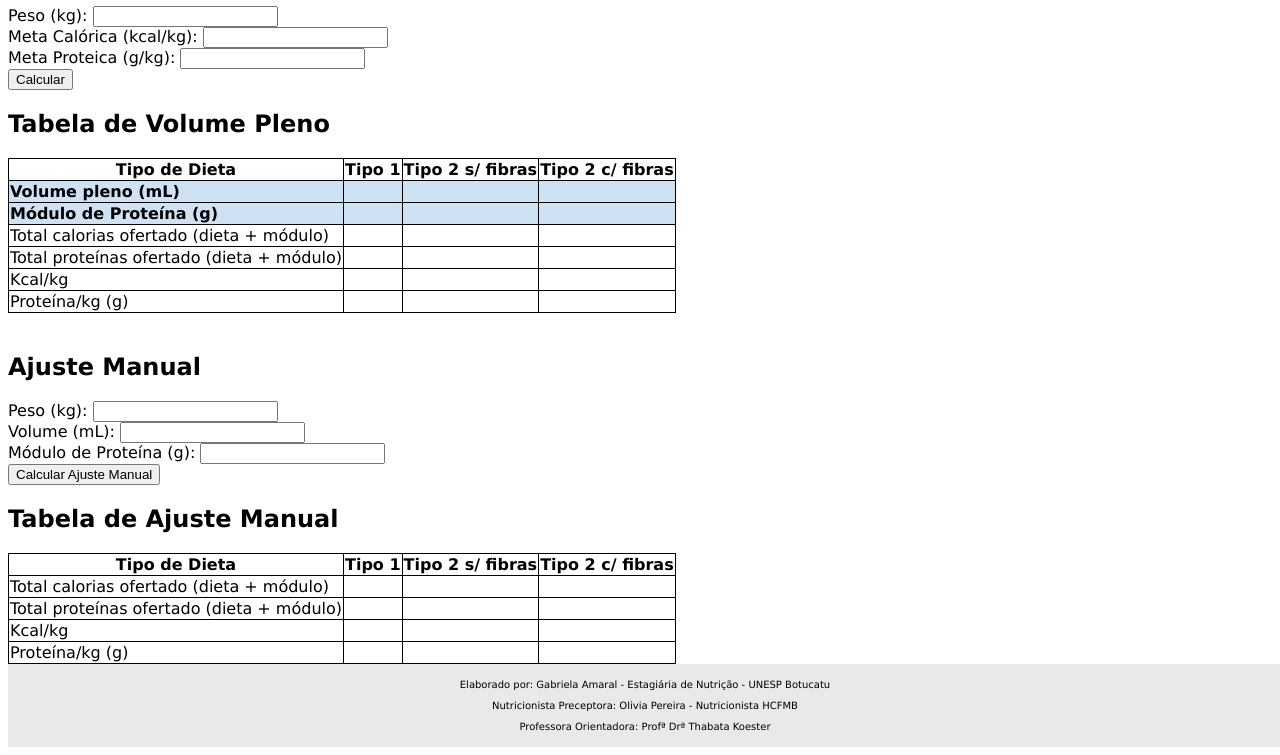
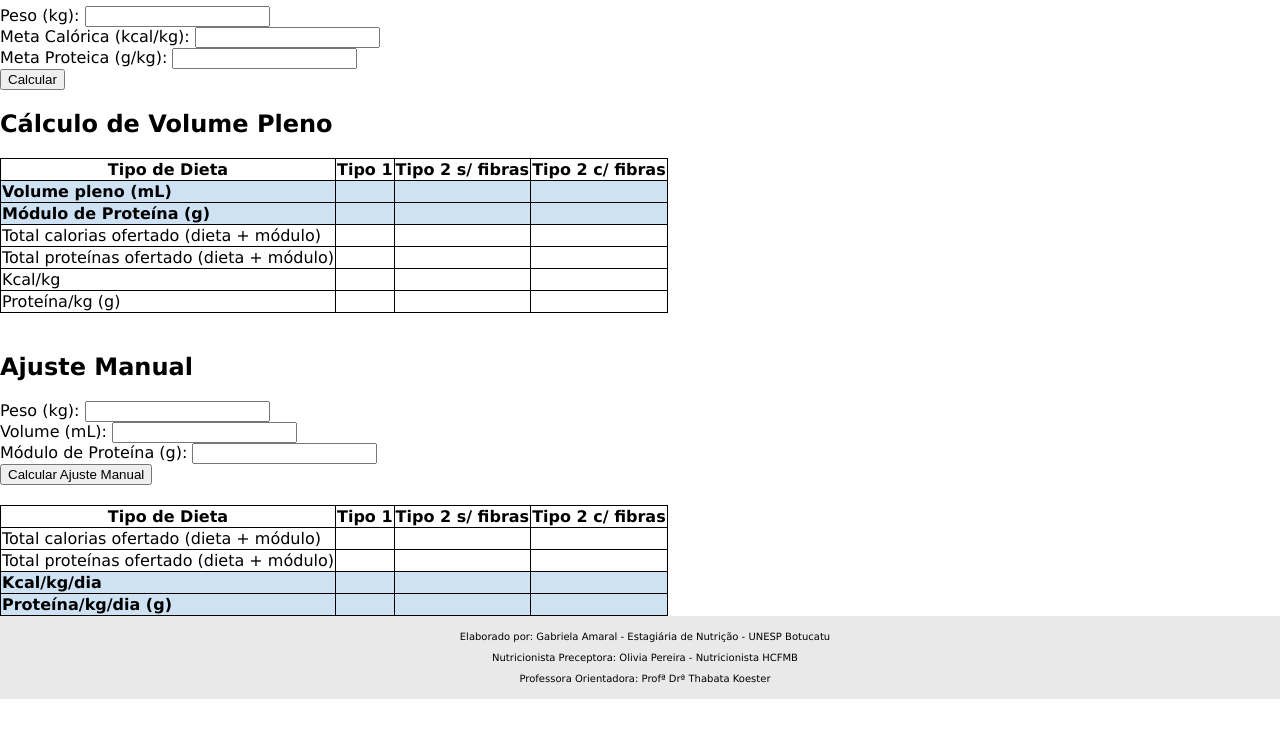
Before and after one commit to gabriela-conceicao/enteral, a plain HTML site: page index.html in a window 1280 px wide. Shown: the part 75-830 px from the top of the page. After the commit the page ends 800 px from the top, so only its background shows below. Drawn offline with Linux system fonts and the light colour scheme.

Commit message:
index.html

```diff
--- a/index.html
+++ b/index.html
@@ -1,10 +1,13 @@
 <!DOCTYPE html>
 <html>
 <head>
+    <meta name="viewport" content="width=device-width, initial-scale=1">
     <title>Cálculo de Dieta Enteral HCFMB</title>
     <style>
         body {
             font-family: Verdana, sans-serif;
+            margin: 0;
+            padding: 0;
         }
 
         /* Estilos para o rodapé */
@@ -12,15 +15,23 @@
             background-color: #e9e9e9;
             padding: 5px;
             text-align: center;
-            position: bottom;
-            bottom: 0;
             width: 100%;
             font-size: 10px;
         }
 
+        /* Adicione media queries para estilos responsivos */
+        @media screen and (max-width: 768px) {
+            /* Estilos para telas menores (por exemplo, largura máxima de 768px) */
+            table {
+                font-size: 12px; /* Reduzir o tamanho da fonte nas tabelas */
+            }
+
+            /* Adicione mais estilos responsivos conforme necessário */
+        }
+
         .linha-destaque {
-            background-color: #cfe2f3; /* Define a cor de fundo desejada */
-            font-weight: bold; /* Torna o texto em negrito */
+            background-color: #cfe2f3;
+            font-weight: bold;
         }
 
         .linha-destaque td {
@@ -185,7 +196,7 @@
 
     <div style="margin-top: 20px;"></div>
 
-    <h2>Tabela de Volume Pleno</h2>
+    <h2>Cálculo de Volume Pleno</h2>
     <table>
         <tr>
             <th>Tipo de Dieta</th>
@@ -247,7 +258,7 @@
 
     <div style="margin-top: 20px;"></div>
 
-    <h2>Tabela de Ajuste Manual</h2>
+
     <table>
         <tr>
             <th>Tipo de Dieta</th>
@@ -267,14 +278,14 @@
             <td id="ajuste-manual-proteina-tipo2-sem-fibras"></td>
             <td id="ajuste-manual-proteina-tipo2-com-fibras"></td>
         </tr>
-        <tr>
-            <td>Kcal/kg</td>
+        <tr class="linha-destaque">
+            <td>Kcal/kg/dia</td>
             <td id="ajuste-manual-kcal-kg-tipo1"></td>
             <td id="ajuste-manual-kcal-kg-tipo2-sem-fibras"></td>
             <td id="ajuste-manual-kcal-kg-tipo2-com-fibras"></td>
         </tr>
-        <tr>
-            <td>Proteína/kg (g)</td>
+        <tr class="linha-destaque">
+            <td>Proteína/kg/dia (g)</td>
             <td id="ajuste-manual-proteina-kg-tipo1"></td>
             <td id="ajuste-manual-proteina-kg-tipo2-sem-fibras"></td>
             <td id="ajuste-manual-proteina-kg-tipo2-com-fibras"></td>
```
